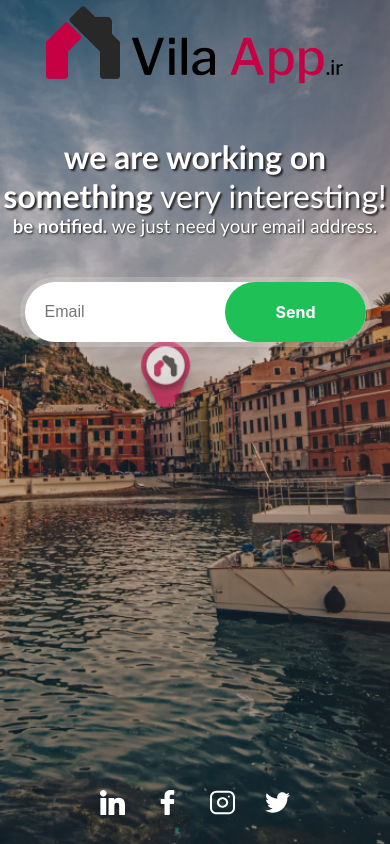
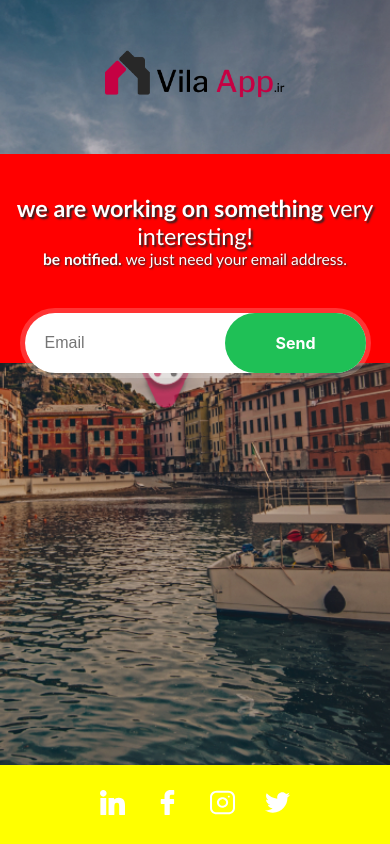
Before and after one commit to arasico/vilaapp-landing-page, a React (Create React App) app: page / in a window 390 px wide. Built offline with nearby package versions, Linux system fonts and the light colour scheme.

Commit message:
reponsive is checked

```diff
--- a/src/App.js
+++ b/src/App.js
@@ -47,7 +47,7 @@ import checked from './assets/img/checked.svg';
        <div className="bg-container">
 
           <div className="logo-container">
-            <img src={Logo} alt="vilaapp logo"   />
+            <img src={Logo} className="logo-img-st" alt="vilaapp logo"   />
           </div>
 
           <div className="email-container">
--- a/src/index.css
+++ b/src/index.css
@@ -51,6 +51,7 @@ code {
   width: 100%;
   text-align: center;
   padding: 20px 0;
+  background-color: red;
 
 }
 
@@ -76,9 +77,13 @@ code {
 
 .socila-container{
   width: 100%;
-  position: fixed;
+  left: 0 ;
+  /* position: fixed;  */
   bottom: 0;
   padding-bottom: 30px;
+  position:absolute;
+  bottom:0;
+  background-color: yellow;
 }
 
 .email-input-container{
@@ -91,6 +96,8 @@ code {
 
 
 }
+
+
 
 .slideOutDown {
   -webkit-animation-name: slideOutDown;
@@ -244,14 +251,24 @@ code {
 }
 
 
-
+h1{
+  font-size:3vw;
+}
+h3{
+  font-size:2vw;
+}
 
 @media only screen and (max-width:590px) {
 
-  .logo-container{
-    padding: 5px 10px;
+  h1{
+    font-size:6vw;
+  }
 
+  h3{
+    font-size:4vw;
   }
+
+
   .email-input-container{
     width: 90%;
   }
@@ -271,6 +288,10 @@ code {
     padding-bottom: 5px;
   }
 
+  .logo-img-st{
+    height: 50px;
+  }
+
 
 
 }
```
